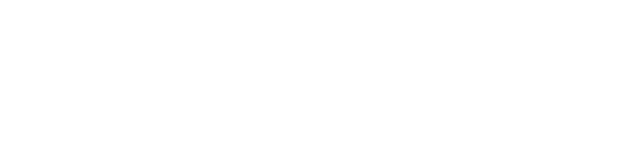
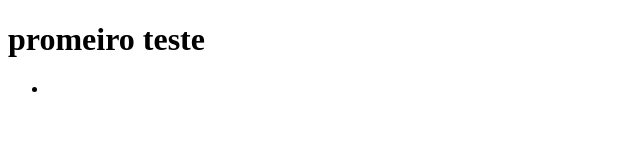
Before and after one commit to paulovitorguedes/Git-Github, a plain HTML site: page file2.html in a window 1280 px wide. Shown: the whole page, without its empty margins (0-640 px from the left). Drawn offline with Linux system fonts and the light colour scheme.

Commit message:
Alter file2
inserindo lista

```diff
--- a/file2.html
+++ b/file2.html
@@ -7,6 +7,12 @@
     <title>Document</title>
 </head>
 <body>
+    <h1>promeiro teste</h1>
+    <ul>
+        <li>
+            <a href=""></a>
+        </li>
+    </ul>
 
 </body>
 </html>
```
